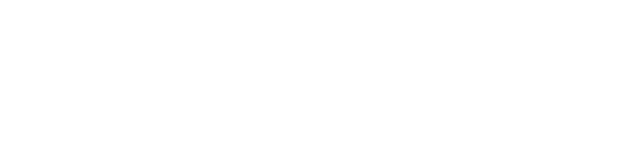
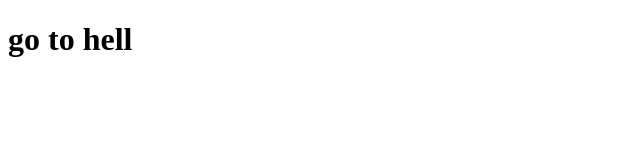
Before and after one commit to sealvester/potionfy, a plain HTML site: page index.html in a window 1280 px wide. Shown: the whole page, without its empty margins (0-640 px from the left). Drawn offline with Linux system fonts and the light colour scheme.

Commit message:
Add landing message #1

```diff
--- a/index.html
+++ b/index.html
@@ -3,4 +3,7 @@
 <head>
   <title>hello</title>
 </head>
+<body>
+  <h1>go to hell</h1>
+</body>
 </html>
```
